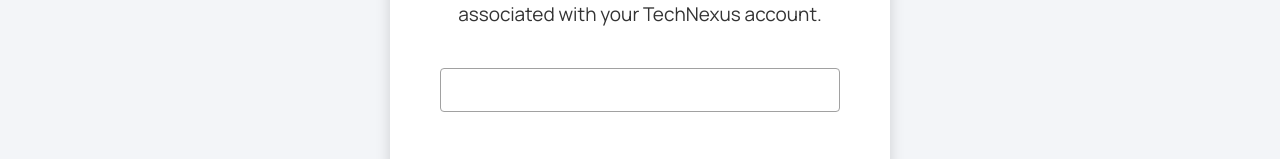
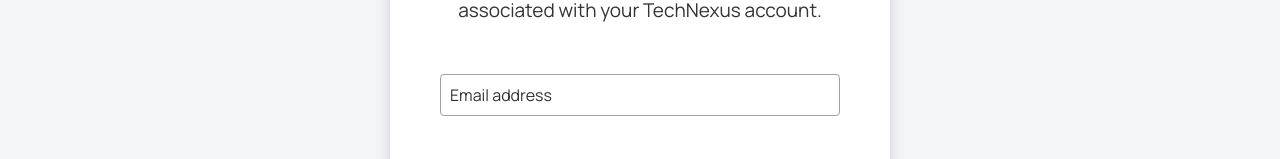
Before and after one commit to jwinr/TechNexus, a Next.js app: page /login in a window 1280 px wide. Both pictures are taken after a click on the button "Forgot Password?". Shown: the part 352-511 px from the top of the page. Built offline with nearby package versions, Linux system fonts and the light colour scheme; no server answers; what aws-amplify would draw is missing.

Commit message:
Added floating input labels to the forgot password component and made the styles consistent with the login page

```diff
--- a/pages/forgot-password.js
+++ b/pages/forgot-password.js
@@ -1,4 +1,4 @@
-import React, { useState, useEffect } from "react"
+import React, { useState, useEffect, useRef } from "react"
 import Head from "next/head"
 import styled from "styled-components"
 import { resetPassword, confirmResetPassword } from "aws-amplify/auth"
@@ -18,21 +18,52 @@ const cognitoErrorMessages = {
     "You have exceeded the allowed number of login attempts. Please try again later.",
 }
 
+const EntryWrapper = styled.div`
+  position: relative;
+  display: flex;
+  width: 100%;
+  align-items: center;
+  margin: 10px 0;
+`
+
 const EntryContainer = styled.input`
   border: 1px solid var(--color-border-gray);
   border-radius: 0.25rem;
   width: 100%;
-  height: 44px;
-  padding: 10px;
+  padding-top: 10px;
+  padding-bottom: 10px;
+  padding-left: 10px;
   color: var(--color-text-dark);
-  outline: none;
+  line-height: 1.25;
+  padding-right: 40px;
+  transition: border-color 0.3s;
+
+  &:focus + label,
+  &:not(:placeholder-shown) + label {
+    top: 0px;
+    left: 10px;
+    font-size: 12px;
+    color: var(--color-text-dark);
+  }
+`
+
+const Label = styled.label`
+  position: absolute;
+  top: 50%;
+  left: 10px;
+  transform: translateY(-50%);
+  color: var(--color-text-dark);
+  background-color: var(--color-main-white);
+  font-size: 16px;
+  pointer-events: none;
+  transition: all 0.3s ease;
 `
 
 const ValidationMessage = styled.div`
-  display: inline-flex;
   position: absolute;
   color: #d32f2f;
   font-size: 14px;
+  bottom: -20px;
 `
 
 const NameWrapper = styled.div`
@@ -79,6 +110,10 @@ const ResetBtn = styled.button`
   }
 
   &:active {
+    background-color: var(--color-main-dark-blue);
+  }
+
+  &:focus-visible {
     background-color: var(--color-main-dark-blue);
   }
 `
@@ -140,18 +175,17 @@ const VerificationInput = styled.input`
 `
 
 const VerifyBtn = styled.button`
-  font-weight: 800;
-  margin-top: 24px;
-  margin-bottom: 20px;
+  font-weight: bold;
+  border-radius: 6px;
+  color: ${(props) => (props.disabled ? "#666666" : "#fff")};
+  cursor: ${(props) => (props.disabled ? "not-allowed" : "pointer")};
+  min-height: 44px;
+  padding: 0px 16px;
   width: 100%;
-  height: 56px;
-  font-size: 19px;
-  border-radius: 4px;
-  transition: background-color 0.2s;
   background-color: ${(props) =>
     props.disabled ? "rgb(214, 214, 214)" : "#00599c"};
-  color: ${(props) => (props.disabled ? "#666666" : "#fff")};
-  cursor: ${(props) => (props.disabled ? "not-allowed" : "pointer")};
+  transition: background-color 0.2s;
+  margin-top: 24px;
 
   &:disabled {
     cursor: not-allowed;
@@ -167,10 +201,8 @@ const VerifyBtn = styled.button`
     background-color: var(--color-main-dark-blue);
   }
 
-  &:focus {
-    outline: rgb(136, 136, 136) dashed 1px;
-    outline-offset: 2px;
-    text-decoration: underline;
+  &:focus-visible {
+    background-color: var(--color-main-dark-blue);
   }
 `
 
@@ -204,7 +236,15 @@ const RequirementListItem = styled.li`
     content: ${(props) => (props.met ? "'✓'" : "''")};
     padding-right: ${(props) => (props.met ? "4px" : "0px")};
     font-weight: bold;
+    margin-left: ${(props) => (props.met ? "-12px" : "0px")};
   }
+`
+
+const RequirementListItemDone = styled.li`
+  position: absolute;
+  color: #d32f2f;
+  font-size: 14px;
+  bottom: -20px;
 `
 
 const ForgotPassword = ({ username, isEmailValid, resetPasswordStep }) => {
@@ -226,6 +266,16 @@ const ForgotPassword = ({ username, isEmailValid, resetPasswordStep }) => {
   const [upperCaseMet, setUpperCaseMet] = useState(false)
   const [numberMet, setNumberMet] = useState(false)
   const [specialCharMet, setSpecialCharMet] = useState(false)
+  const [reqsMet, setReqsMet] = useState(false)
+
+  const codeInputRef = useRef(null)
+
+  useEffect(() => {
+    if (currentStep === "verifyCode" && codeInputRef.current) {
+      codeInputRef.current.focus()
+      setCaretToEnd(codeInputRef.current)
+    }
+  }, [currentStep])
 
   const [formData, setFormData] = useState({
     /* TODO: Possibly implement this? Not sure if it's necessary
@@ -319,6 +369,13 @@ const ForgotPassword = ({ username, isEmailValid, resetPasswordStep }) => {
     }
   }
 
+  // Send the caret cursor to the end if the user tabs into the input field
+  const setCaretToEnd = (input) => {
+    if (input && input.value.length) {
+      input.setSelectionRange(input.value.length, input.value.length)
+    }
+  }
+
   const handleVerifyCode = async (e) => {
     e.preventDefault()
     if (!code) {
@@ -393,23 +450,40 @@ const ForgotPassword = ({ username, isEmailValid, resetPasswordStep }) => {
       setPasswordValid(true)
 
       // Check password criteria
-      setLengthMet(value.length >= 8 && value.length <= 20)
-      setLowerCaseMet(/[a-z]/.test(value))
-      setUpperCaseMet(/[A-Z]/.test(value))
-      setNumberMet(/[0-9]/.test(value))
-      setSpecialCharMet(
+      const lengthMet = value.length >= 8 && value.length <= 20
+      const lowerCaseMet = /[a-z]/.test(value)
+      const upperCaseMet = /[A-Z]/.test(value)
+      const numberMet = /[0-9]/.test(value)
+      const specialCharMet =
         /[\^$*.\[\]{}\(\)?\"!@#%&\/\\,><\':;|_~`=+\-]/.test(value)
+
+      setLengthMet(lengthMet)
+      setLowerCaseMet(lowerCaseMet)
+      setUpperCaseMet(upperCaseMet)
+      setNumberMet(numberMet)
+      setSpecialCharMet(specialCharMet)
+
+      // Set reqsMet to true if all of the criteria are met
+      setReqsMet(
+        lengthMet &&
+          (lowerCaseMet || upperCaseMet || numberMet || specialCharMet)
+      )
+
+      // Set passwordValid based on reqsMet
+      setPasswordValid(
+        lengthMet &&
+          (lowerCaseMet || upperCaseMet || numberMet || specialCharMet)
       )
     }
   }
 
   const handlePasswordBlur = () => {
-    if (password.trim().length === 0) {
+    if (newPassword.trim().length === 0) {
       // Reset password validity only if the field is empty when blurred
       setPasswordValid(true)
     } else {
       // Validate password if field is not empty
-      setPasswordValid(validatePassword(password))
+      setPasswordValid(validatePassword(newPassword))
     }
   }
 
@@ -443,8 +517,7 @@ const ForgotPassword = ({ username, isEmailValid, resetPasswordStep }) => {
                 account.
               </span>
             </SubheaderText>
-            <NameWrapper>
-              <InputIconWrapper>
+            <EntryWrapper>
               <EntryContainer
                 onChange={onChange}
                 name="username"
@@ -456,13 +529,15 @@ const ForgotPassword = ({ username, isEmailValid, resetPasswordStep }) => {
                 onBlur={handleEmailBlur}
                 value={email}
               />
-              </InputIconWrapper>
+              <Label htmlFor="username" style={!emailValid ? invalidStyle : {}}>
+                Email address
+              </Label>
               {!emailValid && (
                 <ValidationMessage>
                   Please enter a valid email address.
                 </ValidationMessage>
               )}
-            </NameWrapper>
+            </EntryWrapper>
             <ResetBtn onClick={handleSendCode}>Continue</ResetBtn>
           </>
         )}
@@ -489,8 +564,13 @@ const ForgotPassword = ({ username, isEmailValid, resetPasswordStep }) => {
                 pattern="\d*"
                 onChange={onChange}
                 hasValue={code.length > 0}
+                onFocus={(e) => setCaretToEnd(e.target)}
                 onKeyDown={(e) => {
-                  if (e.key !== "Backspace" && !/^[0-9]$/.test(e.key)) {
+                  if (
+                    e.key !== "Backspace" &&
+                    e.key !== "Tab" &&
+                    !/^[0-9]$/.test(e.key)
+                  ) {
                     e.preventDefault()
                   }
                 }}
@@ -516,13 +596,35 @@ const ForgotPassword = ({ username, isEmailValid, resetPasswordStep }) => {
                 haven’t used before.
               </span>
             </SuccessMessage>
+            <EntryWrapper>
               <EntryContainer
                 type="password"
-              placeholder="New Password"
+                placeholder=""
                 value={newPassword}
                 name="newPassword"
                 onChange={onChange}
+                style={!passwordValid ? invalidStyle : {}}
+                onBlur={handlePasswordBlur}
               />
+              <Label
+                htmlFor="password"
+                style={!passwordValid ? invalidStyle : {}}
+              >
+                Create password
+              </Label>
+              {!passwordValid && (
+                <ValidationMessage>
+                  Please enter a valid password.
+                </ValidationMessage>
+              )}
+              {reqsMet && (
+                <RequirementListItemDone>
+                  Your password is ready to go!
+                </RequirementListItemDone>
+              )}
+            </EntryWrapper>
+            {!reqsMet && (
+              <>
                 <RequirementTitle>Must contain:</RequirementTitle>
                 <RequirementList>
                   <RequirementListItem
@@ -532,7 +634,7 @@ const ForgotPassword = ({ username, isEmailValid, resetPasswordStep }) => {
                     <span>8-20 characters</span>
                   </RequirementListItem>
                 </RequirementList>
-            <RequirementTitle>And 2 of the following:</RequirementTitle>
+                <RequirementTitle>And 1 of the following:</RequirementTitle>
                 <RequirementList>
                   <RequirementListItem
                     data-test={
@@ -558,13 +660,17 @@ const ForgotPassword = ({ username, isEmailValid, resetPasswordStep }) => {
                   </RequirementListItem>
                   <RequirementListItem
                     data-test={
-                  specialCharMet ? "specialCharSuccess" : "specialCharNotMet"
+                      specialCharMet
+                        ? "specialCharSuccess"
+                        : "specialCharNotMet"
                     }
                     met={specialCharMet}
                   >
                     <span>Special characters, except {"< >"}</span>
                   </RequirementListItem>
                 </RequirementList>
+              </>
+            )}
             <ResetBtn onClick={handleResetPassword}>Create Password</ResetBtn>
           </>
         )}
--- a/pages/login.js
+++ b/pages/login.js
@@ -96,6 +96,13 @@ const InfoButton = styled.button`
   align-items: center;
   justify-content: center;
 
+  &:focus .info-icon,
+  &:hover .info-icon {
+    color: var(--color-main-white);
+    background-color: var(--color-main-blue);
+    transition: all 0.3s;
+  }
+
   .info-icon {
     appearance: none;
     background-color: transparent;
@@ -109,6 +116,7 @@ const InfoButton = styled.button`
     display: flex;
     align-items: center;
     justify-content: center;
+    transition: background-color 0.3s;
   }
 `
 
@@ -205,8 +213,7 @@ const SignInBtn = styled.button`
   }
 
   &:focus-visible {
-    outline: var(--focus-outline);
-    outline-offset: var(--focus-outline-offset);
+    background-color: var(--color-main-dark-blue);
   }
 `
 
```
Lines whose indentation alone changed are shown as unchanged.
